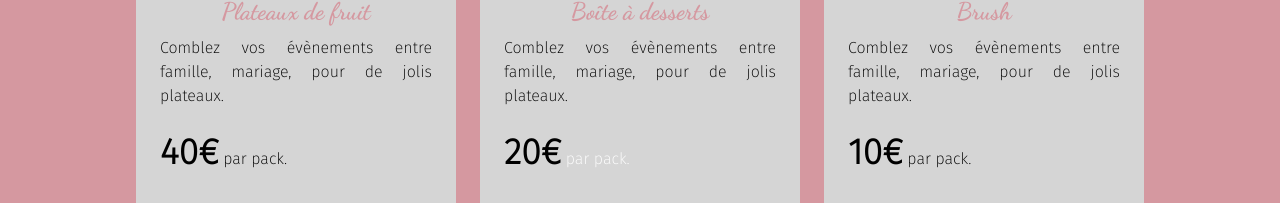
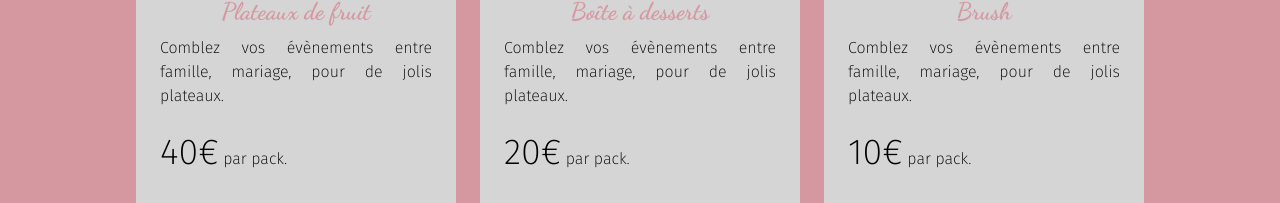
Before and after one commit to franzhopp/By-Sarah-Cuisine, a React (Vite) app: page / in a window 1280 px wide. Shown: the part 2475-2678 px from the top of the page. Built offline with nearby package versions, Linux system fonts and the light colour scheme.

Commit message:
[ADD] change colors and texts

```diff
--- a/src/Components/Cards/cards.jsx
+++ b/src/Components/Cards/cards.jsx
@@ -31,7 +31,7 @@ const Cards = () => {
               plateaux.
             </p>
             <p className="mt-6">
-              <span className="text-black text-4xl font-extrabold ">40€</span>
+              <span className="text-black text-4xl">40€</span>
 
               <span className="text-black font-medium"> par pack.</span>
             </p>
@@ -58,9 +58,9 @@ const Cards = () => {
               plateaux.
             </p>
             <p className="mt-6">
-              <span className="text-black text-4xl font-extrabold">20€</span>
+              <span className="text-black text-4xl">20€</span>
 
-              <span className="font-medium text-white"> par pack.</span>
+              <span className="text-black font-medium"> par pack.</span>
             </p>
             <a
               href=""
@@ -85,7 +85,7 @@ const Cards = () => {
               plateaux.
             </p>
             <p className="mt-6">
-              <span className="text-black text-4xl font-extrabold">10€</span>
+              <span className="text-black text-4xl">10€</span>
 
               <span className="text-black font-medium"> par pack.</span>
             </p>
```
